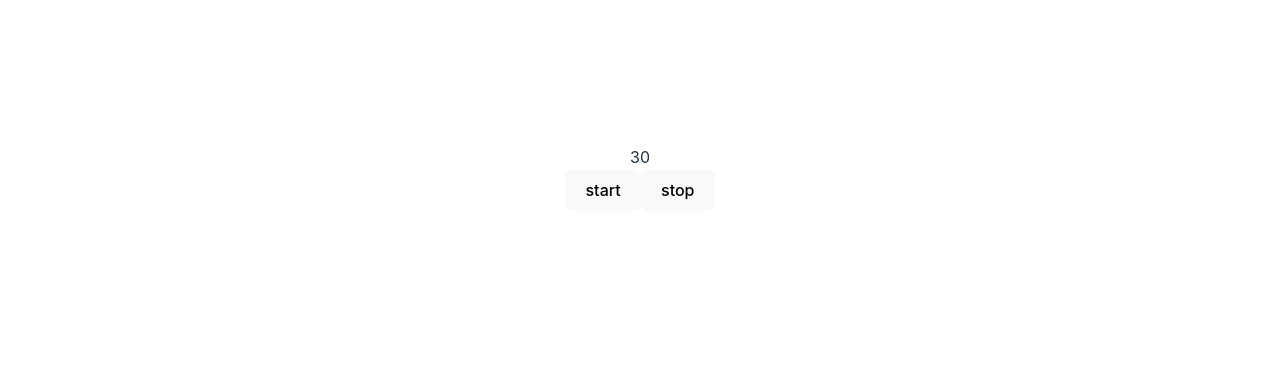
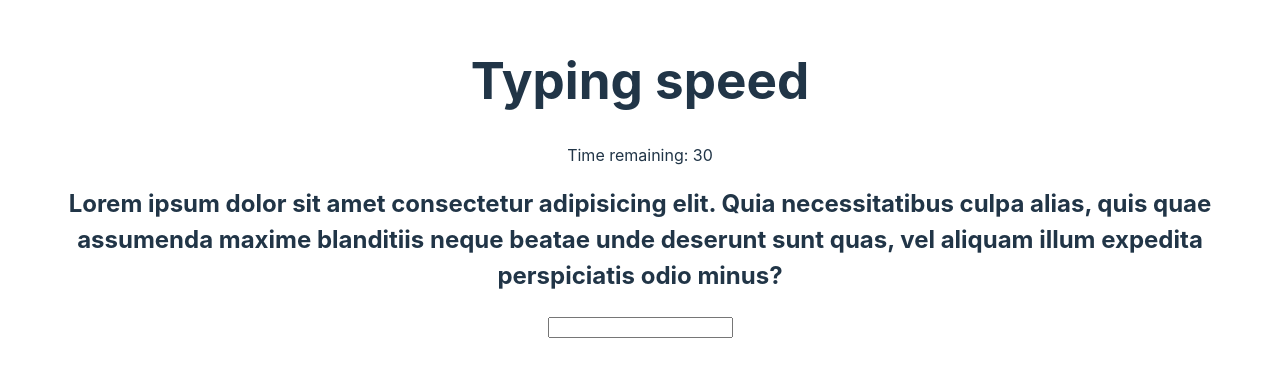
Before and after one commit to SiddharthaSarma/typing-speed-app-vue, a Vue app: page / in a window 1280 px wide. Shown: the part 222-598 px from the top of the page. Built offline with nearby package versions, Linux system fonts and the light colour scheme.

Commit message:
setup for the app

```diff
--- a/src/App.vue
+++ b/src/App.vue
@@ -1,9 +1,18 @@
 <script setup lang="ts">
 import Timer from './components/Timer.vue';
+import TextGenerator from './components/TextGenerator.vue';
+import { ref } from 'vue';
+const typingText = ref('');
+const handleUserTyping = (input: Event) => {
+  console.log((input as InputEvent).data)
+}
 </script>
 
 <template>
+  <h1>Typing speed</h1>
   <Timer />
+  <TextGenerator />
+  <input v-model="typingText" @input="handleUserTyping"/>
 </template>
 
 <style scoped>
--- /dev/null
+++ b/src/components/TextGenerator.vue
@@ -0,0 +1,9 @@
+<script lang="ts" setup>
+
+</script>
+<template>
+  <h2>
+    Lorem ipsum dolor sit amet consectetur adipisicing elit. Quia necessitatibus culpa alias, quis quae assumenda maxime
+    blanditiis neque beatae unde deserunt sunt quas, vel aliquam illum expedita perspiciatis odio minus?
+  </h2>
+</template>
--- a/src/components/Timer.vue
+++ b/src/components/Timer.vue
@@ -1,12 +1,10 @@
 <script lang="ts" setup>
-  import {useTimer} from '../composables/useTimer'
-  const {timer, startTimer, stopTimer} = useTimer(30)
+import { useTimer } from '../composables/useTimer'
+const { timer } = useTimer(30)
 </script>
 
 <template>
   <div>
-    {{ timer }}
+    Time remaining: {{ timer }}
   </div>
-  <button @click="startTimer">start</button>
-  <button @click="stopTimer">stop</button>
 </template>
```
